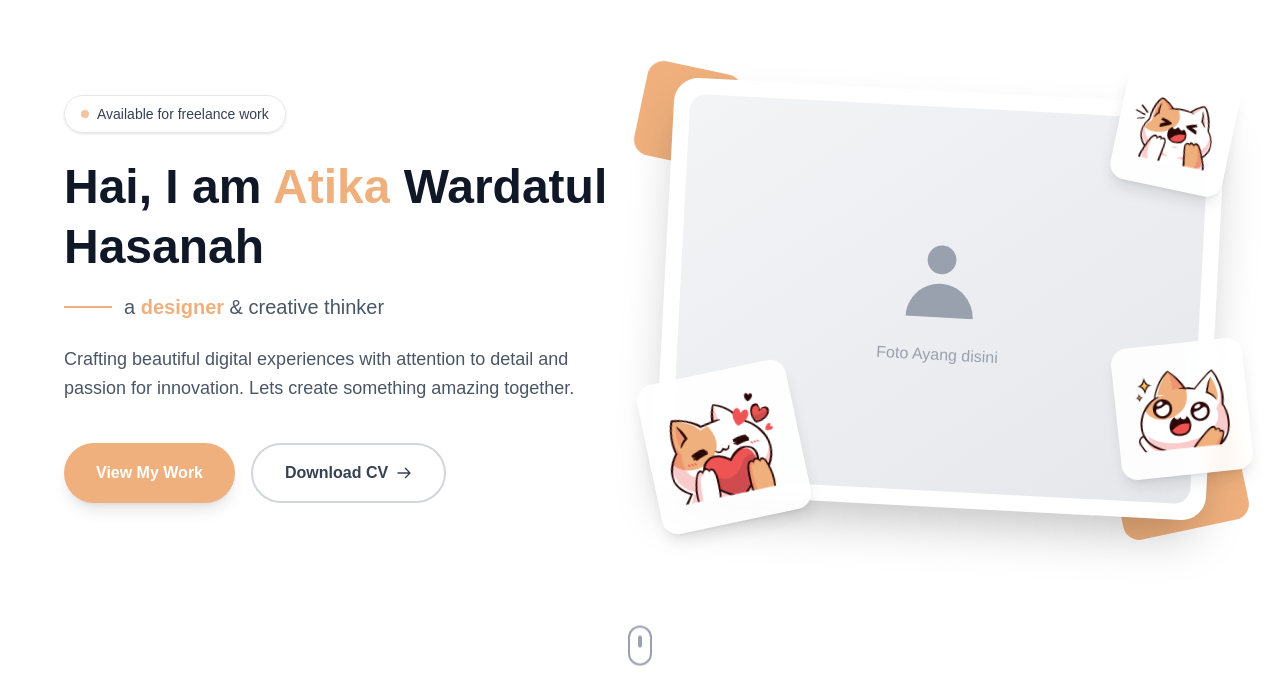
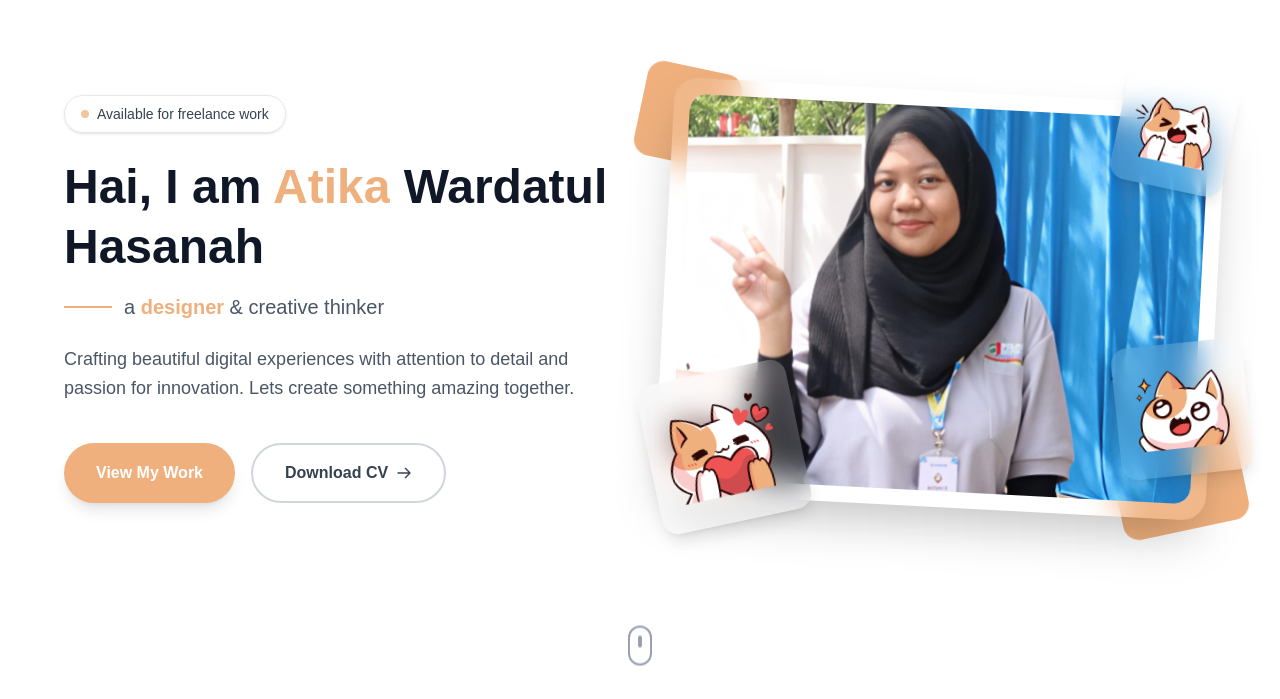
Before and after one commit to ardhikaxx/portofolio-atika, a Next.js app: page / in a window 1280 px wide. Shown: the part 101-800 px from the top of the page. Built offline with nearby package versions, Linux system fonts and the light colour scheme.

Commit message:
fix(hero) perbaikan pada halaman hero perbaiki foto

```diff
--- a/app/page/hero.tsx
+++ b/app/page/hero.tsx
@@ -83,25 +83,21 @@ export default function Hero() {
                         <div className="absolute -top-6 -left-6 w-24 h-24 bg-[#EFB07D] rounded-2xl rotate-12 z-0"></div>
                         <div className="absolute -bottom-6 -right-6 w-32 h-32 bg-[#EFB07D] rounded-2xl -rotate-12 z-0"></div>
 
-                        <div className="relative bg-white rounded-3xl p-4 shadow-2xl z-10 transform rotate-3 hover:rotate-0 transition-transform duration-500">
+                        <div className="relative bg-white/10 backdrop-blur-lg rounded-3xl p-4 shadow-2xl z-10 transform rotate-3 hover:rotate-0 transition-transform duration-500">
                             <div className="bg-linear-to-br from-gray-100 to-gray-200 rounded-2xl w-full h-96 flex items-center justify-center overflow-hidden">
-                                <div className="text-center text-gray-400">
-                                    <svg
-                                        className="w-24 h-24 mx-auto mb-4"
-                                        fill="currentColor"
-                                        viewBox="0 0 20 20">
-                                        <path
-                                            fillRule="evenodd"
-                                            d="M10 9a3 3 0 100-6 3 3 0 000 6zm-7 9a7 7 0 1114 0H3z"
-                                            clipRule="evenodd"
-                                        />
-                                    </svg>
-                                    <p>Foto Ayang disini</p>
+                                <div className="w-full h-full relative">
+                                    <Image
+                                        src="/photo.svg"
+                                        alt="Atika Wardatul Hasanah"
+                                        fill
+                                        className="object-cover rounded-2xl"
+                                        priority
+                                    />
                                 </div>
                             </div>
                         </div>
 
-                        <div className="absolute -top-4 -right-4 bg-white/90 backdrop-blur-sm p-3 rounded-2xl shadow-lg z-20 rotate-12">
+                        <div className="absolute -top-4 -right-4 bg-white/10 backdrop-blur-lg p-3 rounded-2xl shadow-lg z-20 rotate-12">
                             <Image
                                 src="/assets/1.svg"
                                 alt="star"
@@ -111,7 +107,7 @@ export default function Hero() {
                             />
                         </div>
 
-                        <div className="absolute -bottom-4 -left-4 bg-white/90 backdrop-blur-sm p-4 rounded-2xl shadow-lg z-20 -rotate-12">
+                        <div className="absolute -bottom-4 -left-4 bg-white/10 backdrop-blur-lg p-4 rounded-2xl shadow-lg z-20 -rotate-12">
                             <Image
                                 src="/assets/3.svg"
                                 alt="tape"
@@ -121,7 +117,7 @@ export default function Hero() {
                             />
                         </div>
 
-                        <div className="absolute bottom-8 -right-8 bg-white/90 backdrop-blur-sm p-4 rounded-2xl shadow-lg z-20 -rotate-6">
+                        <div className="absolute bottom-8 -right-8 bg-white/10 backdrop-blur-lg p-4 rounded-2xl shadow-lg z-20 -rotate-6">
                             <Image
                                 src="/assets/4.svg"
                                 alt="chibi"
```
Also changed, not shown: public/photo.svg (added).
